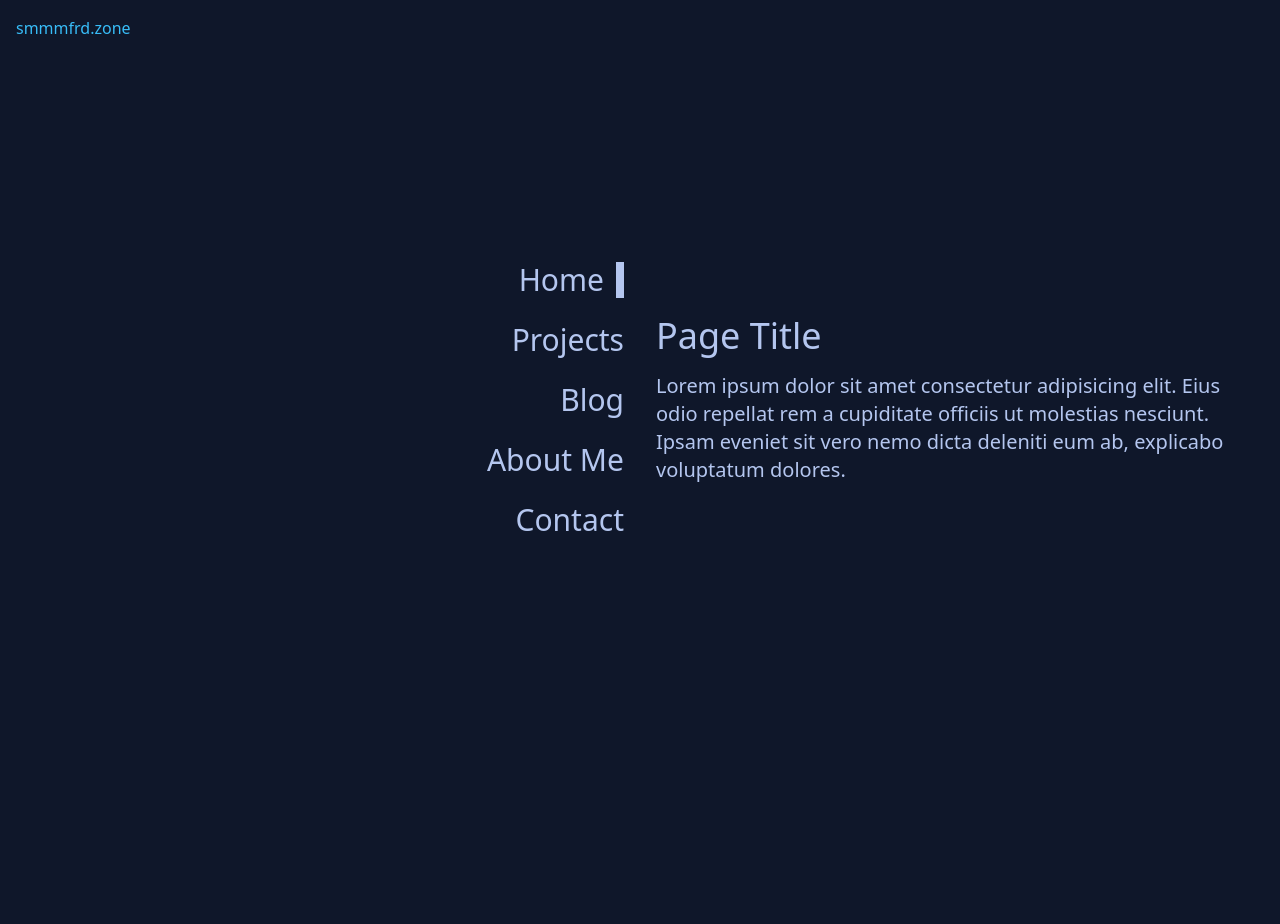
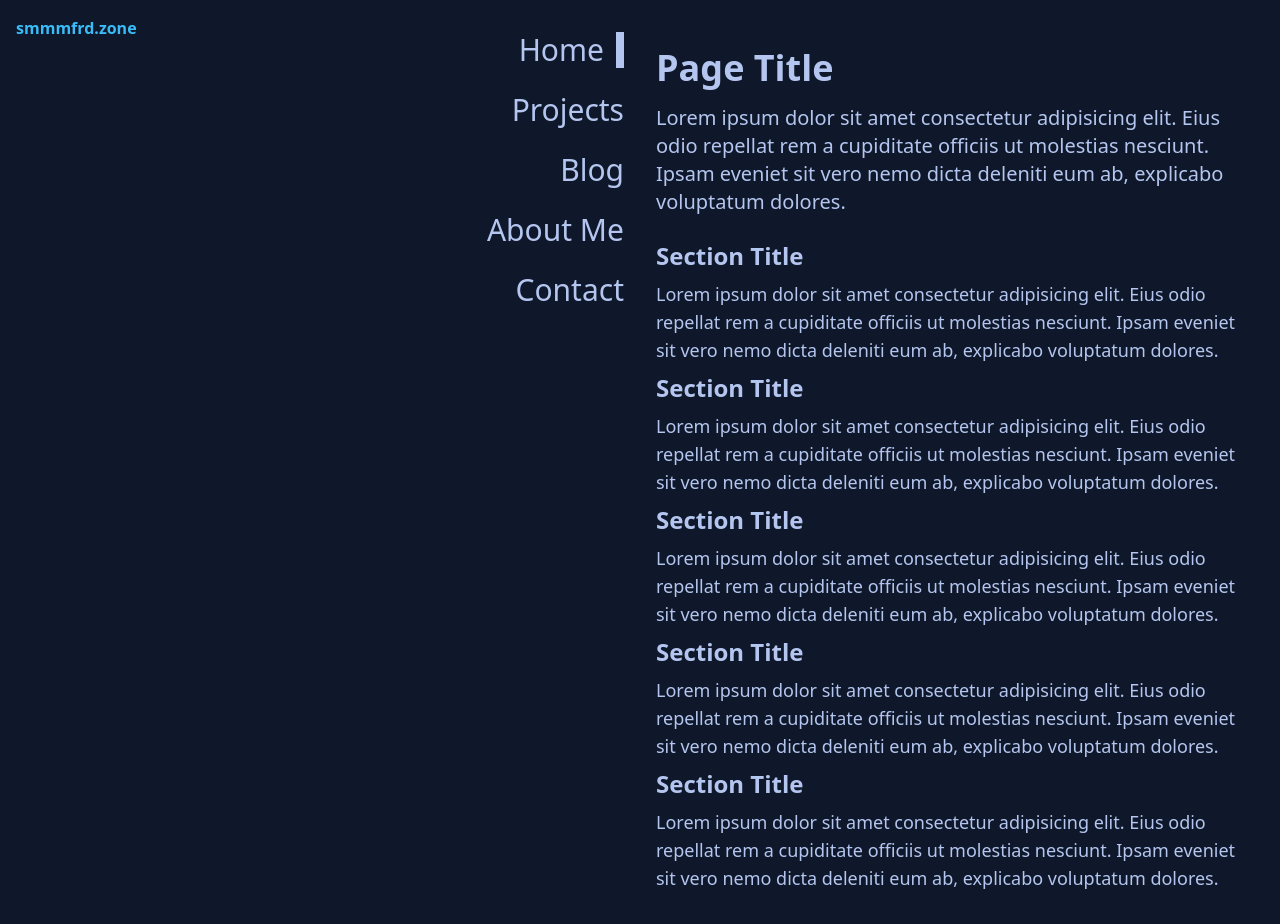
Before and after one commit to smmmfrd/smmmfrd-site, a React (Vite) app: page / in a window 1280 px wide. Before the commit the page ends 800 px from the top, so only its background shows below. Built offline with nearby package versions, Linux system fonts and the light colour scheme.

Commit message:
Scroll Bug Fix

```diff
--- a/index.html
+++ b/index.html
@@ -6,7 +6,7 @@
     <title>Sam Mumford</title>
   </head>
   <body>
-    <div id="root" class="w-full h-screen relative p-8 flex sm:gap-8"></div>
+    <div id="root" class="w-full min-h-screen relative p-8 flex sm:gap-8"></div>
     <script type="module" src="/src/main.jsx"></script>
   </body>
 </html>
--- a/src/App.jsx
+++ b/src/App.jsx
@@ -24,7 +24,7 @@ export default function App() {
 
 					</label>
 
-					<h1 className="text-primary pb-0.5">smmmfrd.zone</h1>
+					<h1 className="text-primary font-bold pb-0.5">smmmfrd.zone</h1>
 				</div>
 
 				<ul className={`[&>*]:text-3xl flex flex-col gap-6
@@ -43,8 +43,24 @@ export default function App() {
 			<main className={`h-full mt-8 flex flex-col sm:justify-center sm:mt-0
 				${openNav ? "basis-2/3 ml-8" : "basis-full"} transition-all duration-300
 				sm:basis-1/2 sm:mt-0`}>
-				<h1 className="text-4xl mb-4">Page Title</h1>
-				<p className="text-xl">Lorem ipsum dolor sit amet consectetur adipisicing elit. Eius odio repellat rem a cupiditate officiis ut molestias nesciunt. Ipsam eveniet sit vero nemo dicta deleniti eum ab, explicabo voluptatum dolores.</p>
+				<h2 className="text-4xl font-bold my-4">Page Title</h2>
+				<p className="text-xl mb-4">Lorem ipsum dolor sit amet consectetur adipisicing elit. Eius odio repellat rem a cupiditate officiis ut molestias nesciunt. Ipsam eveniet sit vero nemo dicta deleniti eum ab, explicabo voluptatum dolores.</p>
+
+				<h3 className="text-2xl font-bold my-2">Section Title</h3>
+				<p className="text-lg">Lorem ipsum dolor sit amet consectetur adipisicing elit. Eius odio repellat rem a cupiditate officiis ut molestias nesciunt. Ipsam eveniet sit vero nemo dicta deleniti eum ab, explicabo voluptatum dolores.</p>
+
+				<h3 className="text-2xl font-bold my-2">Section Title</h3>
+				<p className="text-lg">Lorem ipsum dolor sit amet consectetur adipisicing elit. Eius odio repellat rem a cupiditate officiis ut molestias nesciunt. Ipsam eveniet sit vero nemo dicta deleniti eum ab, explicabo voluptatum dolores.</p>
+
+				<h3 className="text-2xl font-bold my-2">Section Title</h3>
+				<p className="text-lg">Lorem ipsum dolor sit amet consectetur adipisicing elit. Eius odio repellat rem a cupiditate officiis ut molestias nesciunt. Ipsam eveniet sit vero nemo dicta deleniti eum ab, explicabo voluptatum dolores.</p>
+
+				<h3 className="text-2xl font-bold my-2">Section Title</h3>
+				<p className="text-lg">Lorem ipsum dolor sit amet consectetur adipisicing elit. Eius odio repellat rem a cupiditate officiis ut molestias nesciunt. Ipsam eveniet sit vero nemo dicta deleniti eum ab, explicabo voluptatum dolores.</p>
+
+				<h3 className="text-2xl font-bold my-2">Section Title</h3>
+				<p className="text-lg">Lorem ipsum dolor sit amet consectetur adipisicing elit. Eius odio repellat rem a cupiditate officiis ut molestias nesciunt. Ipsam eveniet sit vero nemo dicta deleniti eum ab, explicabo voluptatum dolores.</p>
+
 			</main>
 		</>
 	)
```
